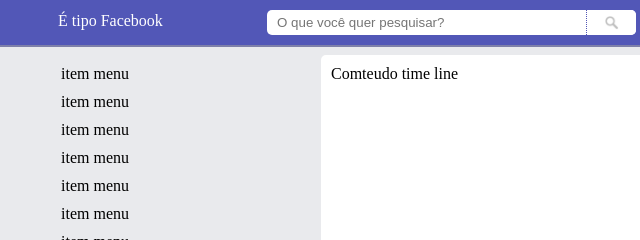
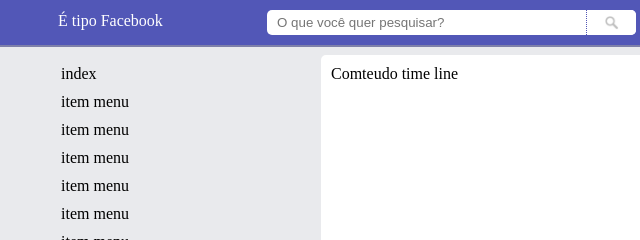
Before and after one commit to gustavolavi/AulaHTMLeCSS, a plain HTML site: page View/Index.html in a window 1280 px wide. Shown: the top 240 px of the page, 54-694 px from the left. Drawn offline with Linux system fonts and the light colour scheme.

Commit message:
alteracao do menu

```diff
--- a/View/Index.html
+++ b/View/Index.html
@@ -27,7 +27,7 @@
         <div class="esquerda">
             <div id="menu-lateral" class="esquerda laterais">
                 <ul id="menu">
-                    <li><a href="#">item menu</a></li>
+                    <li><a href="#">index</a></li>
                     <li><a href="#">item menu</a></li>
                     <li><a href="#">item menu</a></li>
                     <li><a href="#">item menu</a></li>
```
